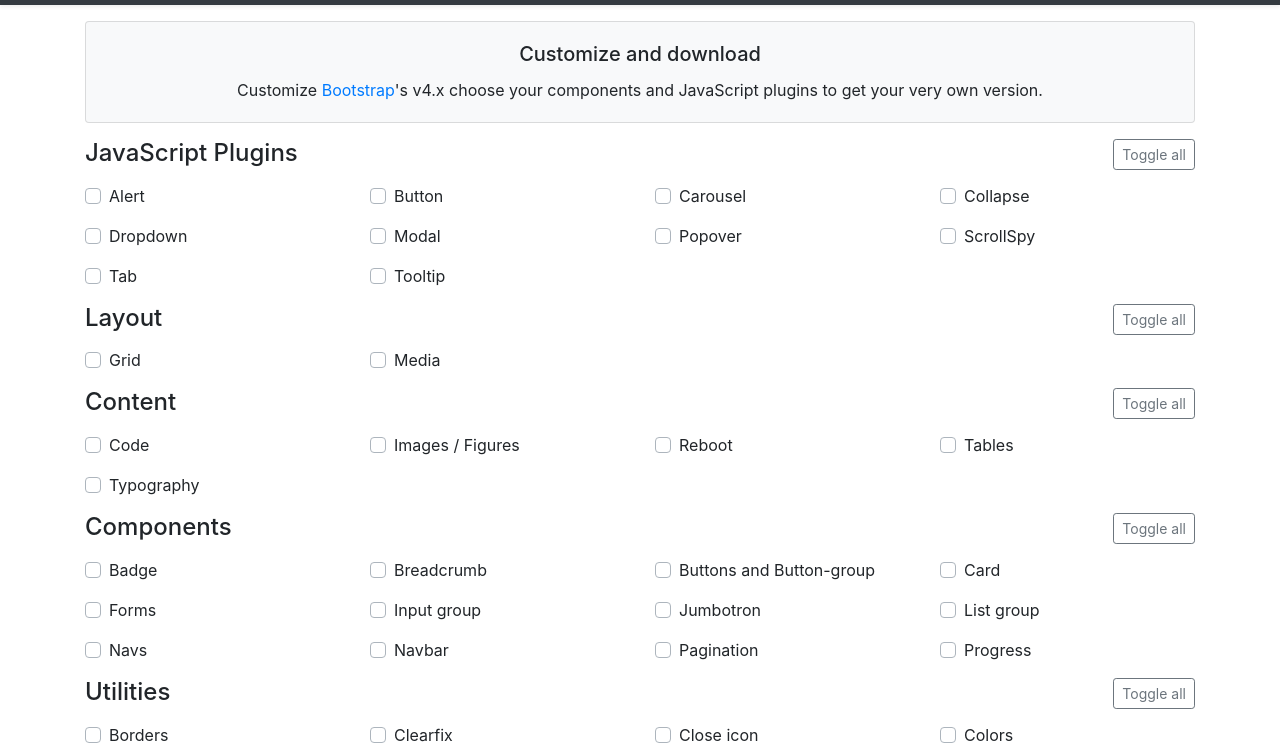
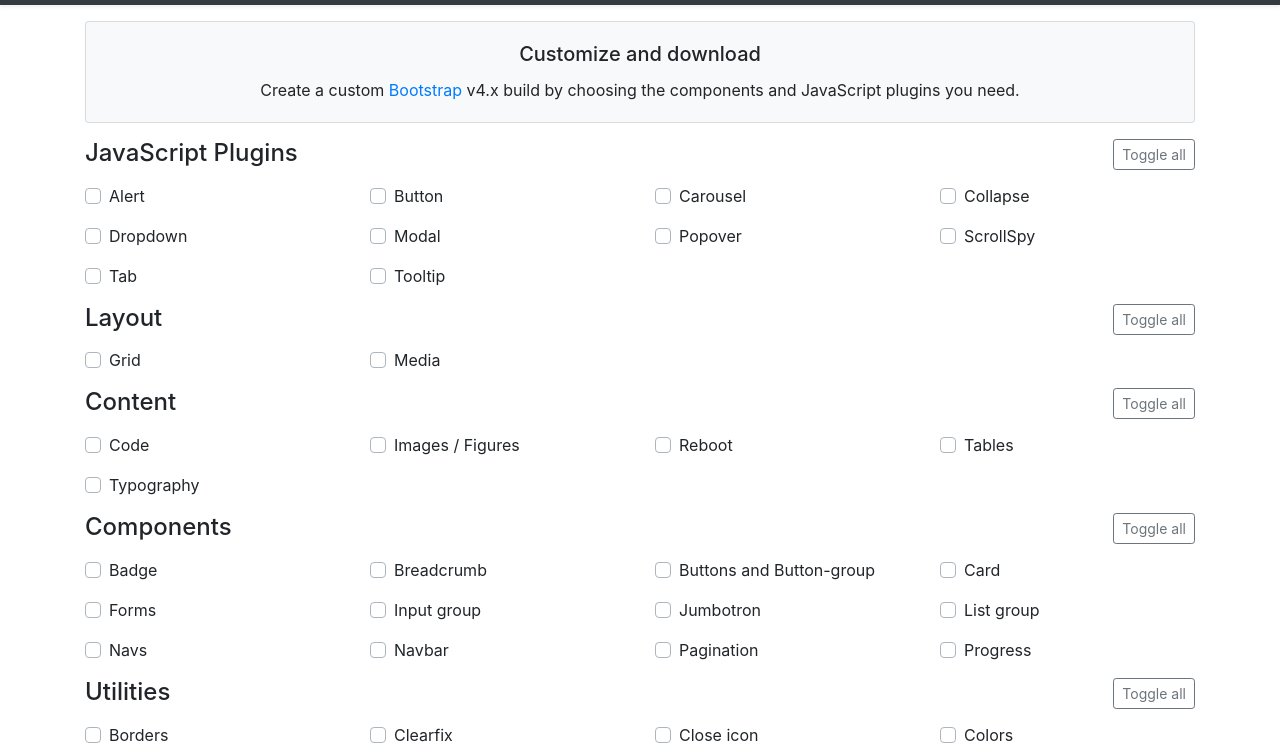
Before and after one commit to Johann-S/bs-customizer, a website built with webpack: page src/index.html in a window 1280 px wide. Shown: the part 44-800 px from the top of the page. Built offline with nearby package versions, Linux system fonts and the light colour scheme; what sass.js would draw is missing.

Commit message:
Update index.html

```diff
--- a/src/index.html
+++ b/src/index.html
@@ -18,7 +18,7 @@
       <div class="card bg-light text-center">
         <div class="card-body">
           <h5 class="card-title">Customize and download</h5>
-          <p class="card-text">Customize <a href="https://getbootstrap.com/" title="Bootstrap website">Bootstrap</a>'s v4.x choose your components and JavaScript plugins to get your very own version.</p>
+          <p class="card-text">Create a custom <a href="https://getbootstrap.com/" title="Bootstrap website">Bootstrap</a> v4.x build by choosing the components and JavaScript plugins you need.</p>
         </div>
       </div>
       <div class="js-alert-browser alert alert-danger d-none" role="alert">
```
